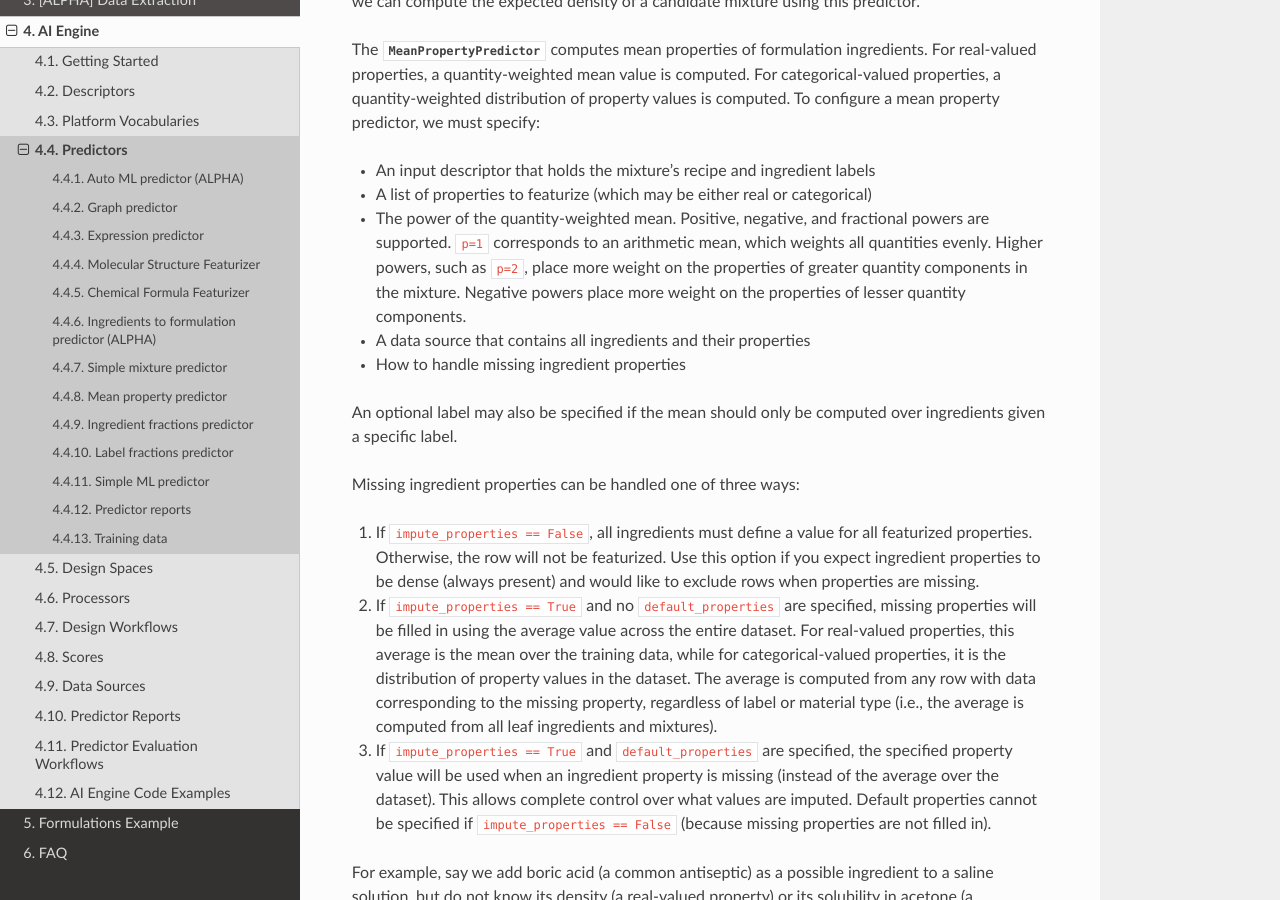
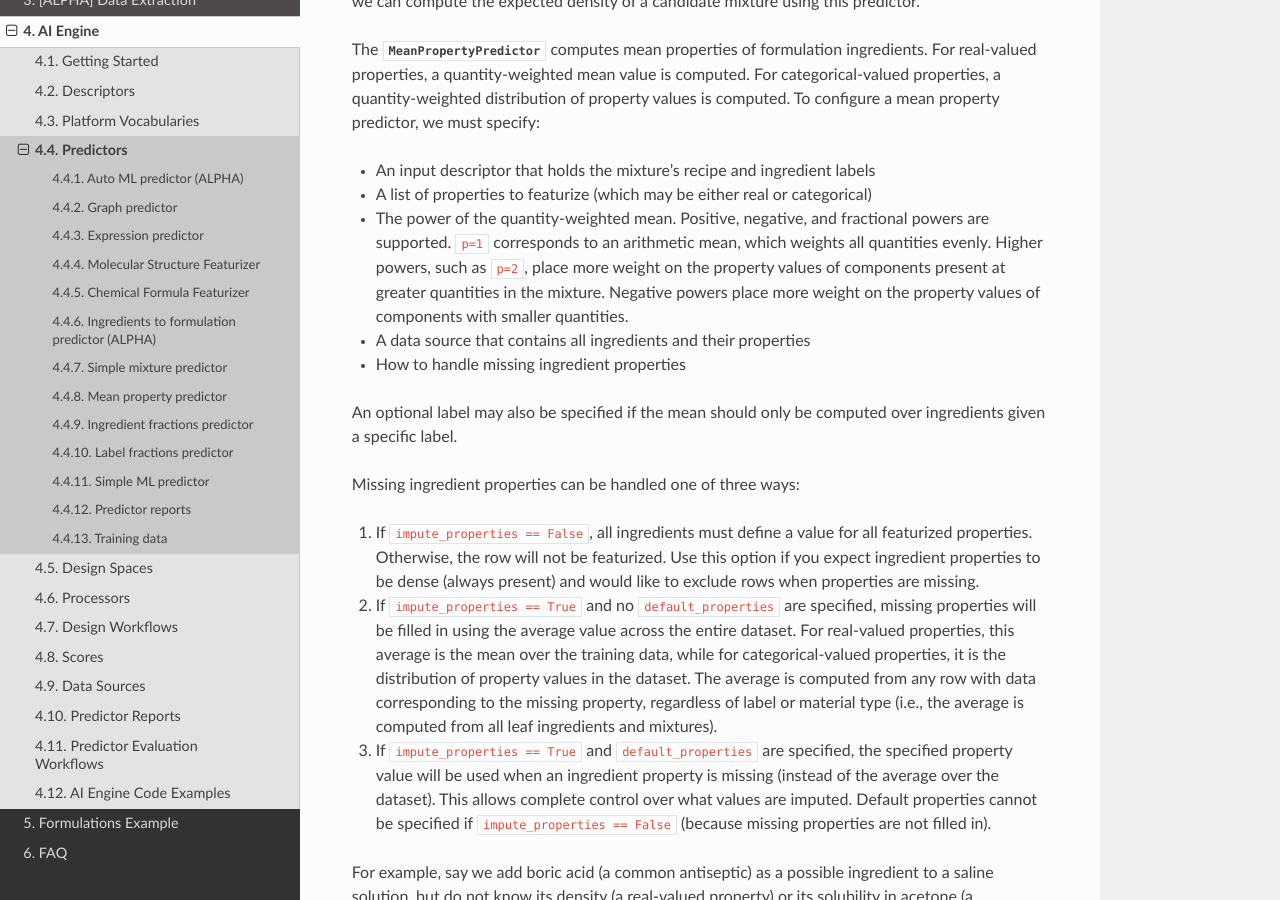
Before and after one commit to CitrineInformatics/citrine-python, a Sphinx documentation site: the page built from docs/source/workflows/predictors.rst, in a window 1280 px wide and 900 px high, scrolled down 9722 px. Built offline with Sphinx 7.4.7 and the Read the Docs theme 2.0.0, drawn with Linux system fonts in a browser that asks for light colours.

Commit message:
edit docs

```diff
--- a/docs/source/workflows/predictors.rst
+++ b/docs/source/workflows/predictors.rst
@@ -503,9 +503,9 @@ To configure a mean property predictor, we must specify:
 * The power of the quantity-weighted mean.
   Positive, negative, and fractional powers are supported.
   ``p=1`` corresponds to an arithmetic mean, which weights all quantities evenly.
-  Higher powers, such as ``p=2``, place more weight on the properties of
-  greater quantity components in the mixture.
-  Negative powers place more weight on the properties of lesser quantity components.
+  Higher powers, such as ``p=2``, place more weight on the property values of
+  components present at greater quantities in the mixture.
+  Negative powers place more weight on the property values of components with smaller quantities.
 * A data source that contains all ingredients and their properties
 * How to handle missing ingredient properties
 
```
